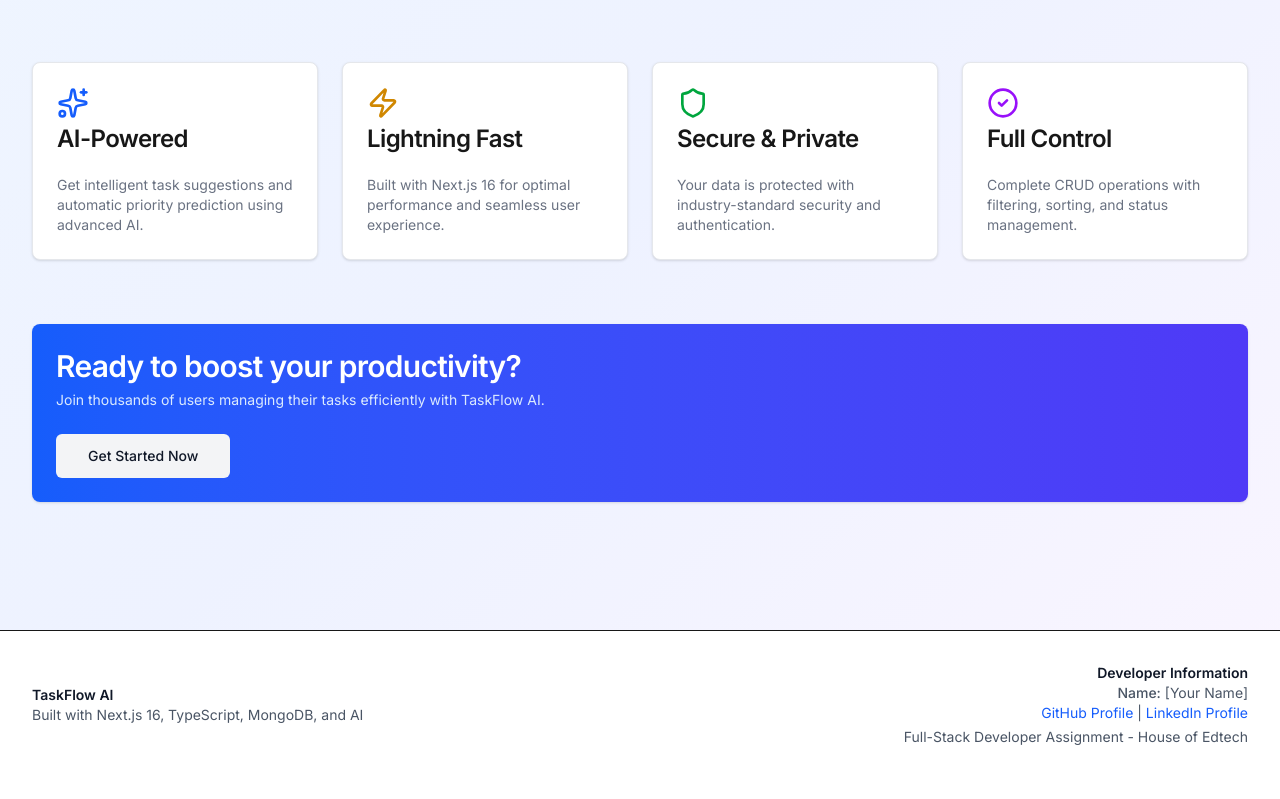
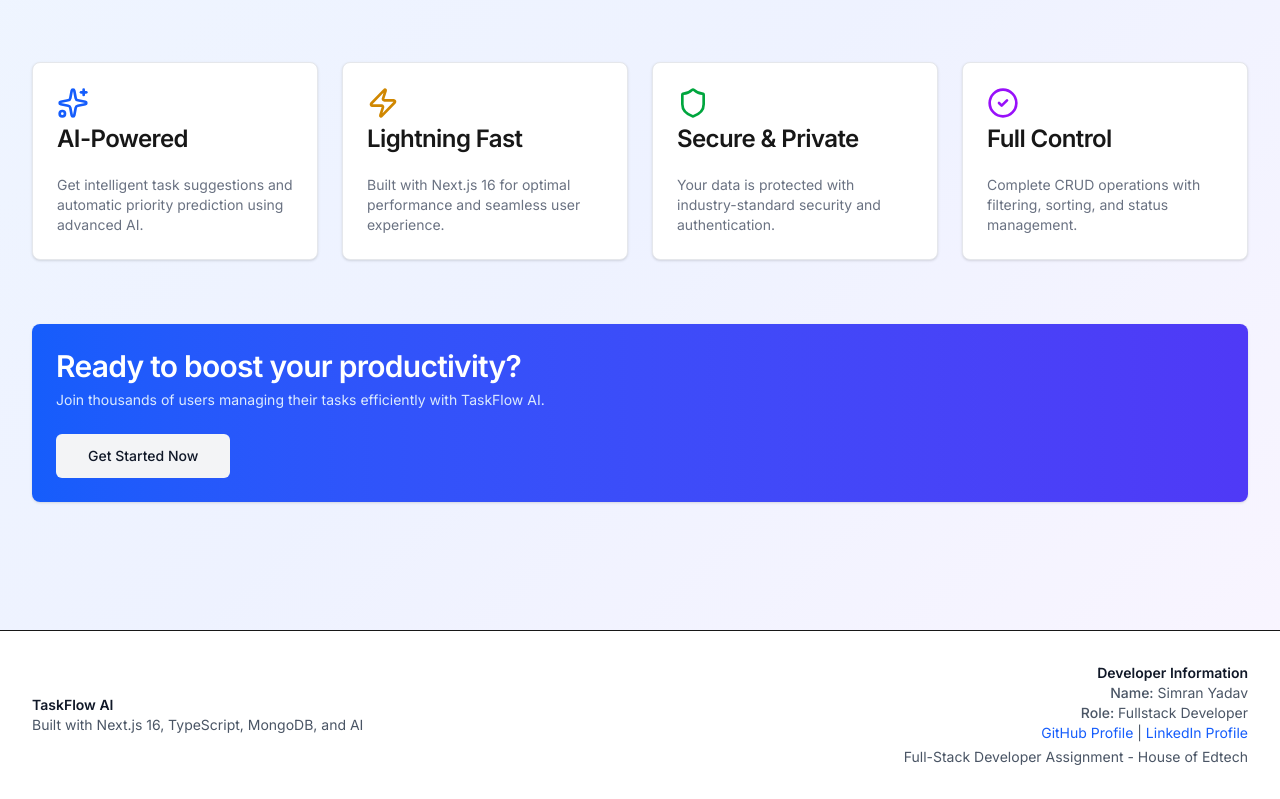
Before and after one commit to simran1002/taskflow.ai, a Next.js app: page / in a window 1280 px wide. Shown: the part 375-1174 px from the top of the page. Built offline with nearby package versions, Linux system fonts and the light colour scheme; no server answers.

Commit message:
Update footer with Simran Yadav developer info

```diff
--- a/app/page.tsx
+++ b/app/page.tsx
@@ -122,11 +122,14 @@ export default function Home() {
             <div className="text-sm text-gray-600 text-center md:text-right">
               <p className="font-semibold text-gray-900">Developer Information</p>
               <p>
-                <span className="font-medium">Name:</span> [Your Name]
+                <span className="font-medium">Name:</span> Simran Yadav
+              </p>
+              <p>
+                <span className="font-medium">Role:</span> Fullstack Developer
               </p>
               <p>
                 <a
-                  href="https://github.com/yourusername"
+                  href="https://github.com/simran1002"
                   target="_blank"
                   rel="noopener noreferrer"
                   className="text-blue-600 hover:underline"
@@ -135,7 +138,7 @@ export default function Home() {
                 </a>
                 {' | '}
                 <a
-                  href="https://linkedin.com/in/yourusername"
+                  href="https://www.linkedin.com/in/simran-yadav-10s/"
                   target="_blank"
                   rel="noopener noreferrer"
                   className="text-blue-600 hover:underline"
```
